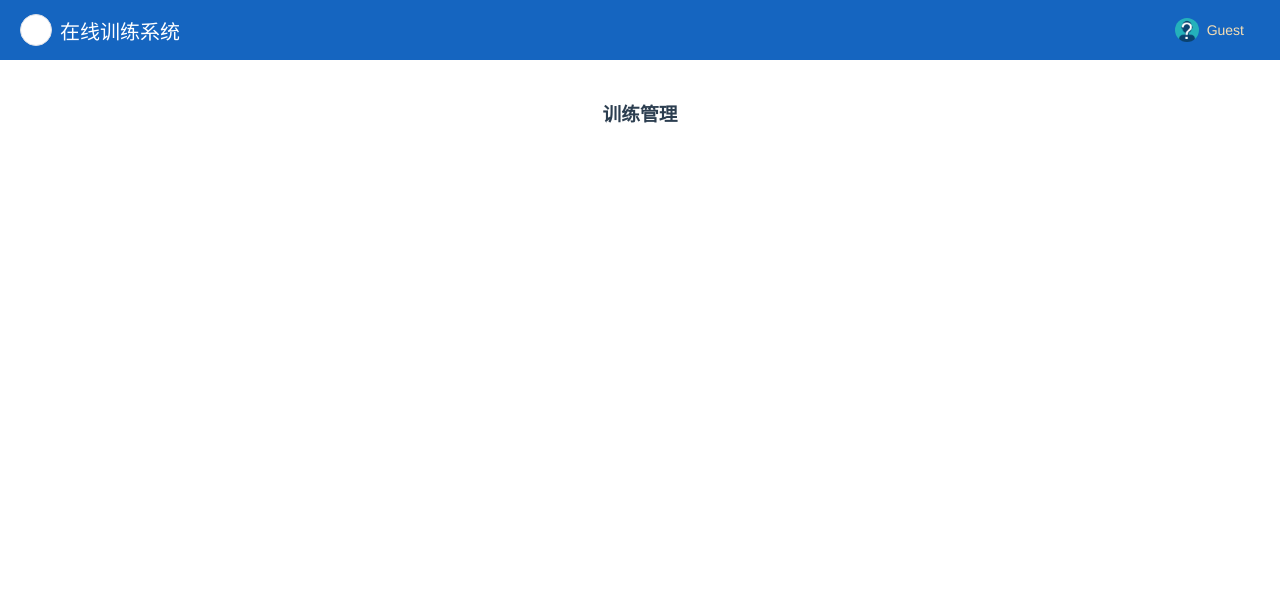
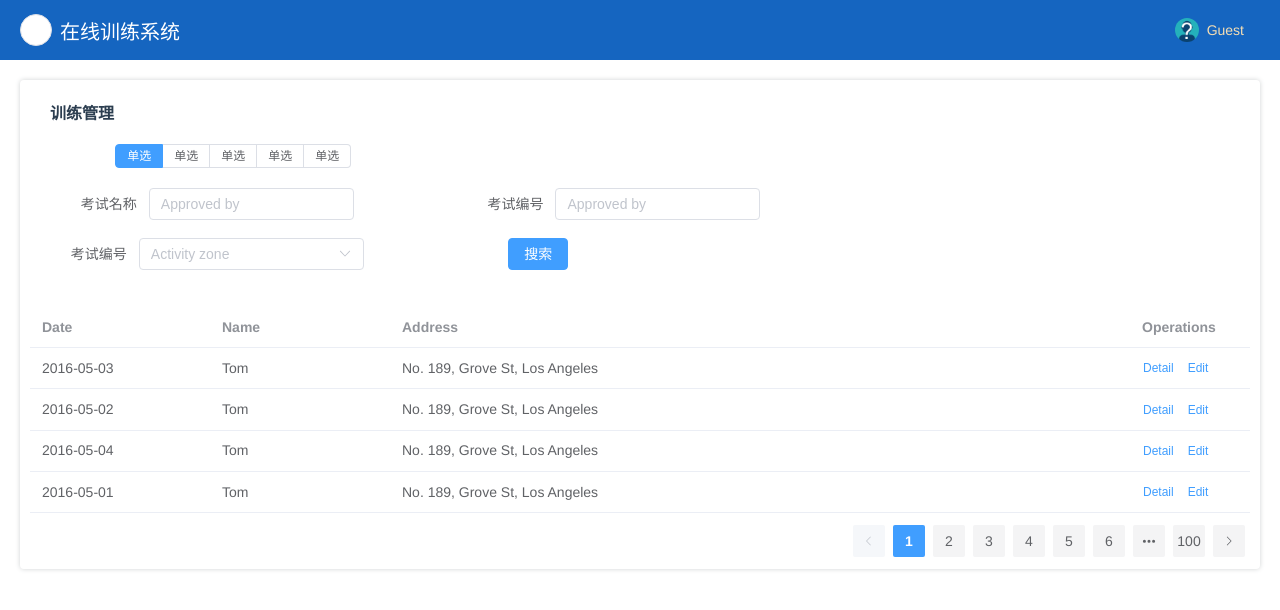
Before and after one commit to Freeaii/Online-test-platform, a Vue app: page /exercise_manage in a window 1280 px wide. Shown: the top 610 px of the page. Built offline with nearby package versions, Linux system fonts and the light colour scheme.

Commit message:
训练页面

```diff
--- a/src/views/teacher/exercise/Index.vue
+++ b/src/views/teacher/exercise/Index.vue
@@ -1,12 +1,112 @@
 <template>
-  <div>
-    <h1>训练管理</h1>
+  <div class="container">
+  <h4 class="title">训练管理</h4>
+    <el-row>
+      <el-col :span="8">
+        <el-checkbox-group v-model="selectedValue" size="small">
+          <el-checkbox-button
+            v-for="item in list"
+            :key="item.value"
+            :label="item.value"
+            @click="handleClick(item.value)"
+            >{{ item.label }}
+          </el-checkbox-button>
+        </el-checkbox-group>
+      </el-col>
+    </el-row>
+    <el-form :inline="true" :model="form" class="search-form">
+      <el-row justify="between">
+        <el-col :span="8">
+          <el-form-item label="考试名称">
+            <el-input v-model="form.name" placeholder="Approved by"></el-input>
+          </el-form-item>
+        </el-col>
+        <el-col :span="8">
+           <el-form-item label="考试编号">
+            <el-input v-model="form.id" placeholder="Approved by"></el-input>
+          </el-form-item>
+        </el-col>
+      </el-row>
+      <el-row>
+        <el-col :span="8">
+          <el-form-item label="考试编号">
+            <el-select v-model="form.region" placeholder="Activity zone">
+              <el-option label="Zone one" value="shanghai"></el-option>
+              <el-option label="Zone two" value="beijing"></el-option>
+            </el-select>
+          </el-form-item>
+        </el-col>
+        <el-col :span="4">
+          <el-button type="primary">搜索</el-button>
+        </el-col>
+      </el-row>
+    </el-form>
+    <exercise-table></exercise-table>
   </div>
 </template>
 
-<script setup>
-
+<script>
+import { reactive, toRef, toRefs } from "vue";
+import exerciseTable from './components/ExerciseTable.vue';
+const selectButtons = [
+  {
+    label: "单选",
+    value: 1,
+  },
+  {
+    label: "单选",
+    value: 2,
+  },
+  {
+    label: "单选",
+    value: 3,
+  },
+  {
+    label: "单选",
+    value: 4,
+  },
+  {
+    label: "单选",
+    value: 5,
+  },
+];
+export default {
+  name: "exercise_index",
+  components: {
+    exerciseTable
+  },
+  setup() {
+    const stateSelect = reactive({
+      selectedValue: [1],
+      list: selectButtons,
+    });
+    function handleClick(value) {
+      stateSelect.selectedValue = [value];
+    }
+    const form = reactive({
+      name: null, // 考试名称
+      id: null, // 考试编号
+    });
+    return {
+      ...toRefs(stateSelect),
+      form,
+      handleClick,
+    };
+  },
+};
 </script>
 
 <style lang="scss" scoped>
+.container {
+  padding: 10px;
+  box-shadow: 0 0 5px #d0d3d4;
+  border-radius: 4px;
+  .title {
+    text-align: left;
+    margin: 10px 0 20px 20px;
+  }
+  .search-form {
+    margin: 20px 0;
+  }
+}
 </style>
--- /dev/null
+++ b/src/views/teacher/exercise/components/ExerciseTable.vue
@@ -0,0 +1,66 @@
+<template>
+  <el-table :data="tableData" style="width: 100%">
+    <el-table-column prop="date" label="Date" width="180" />
+    <el-table-column prop="name" label="Name" width="180" />
+    <el-table-column prop="address" label="Address" />
+    <el-table-column fixed="right" label="Operations" width="120">
+      <template #default>
+        <el-button type="text" size="small" @click="handleClick"
+          >Detail</el-button
+        >
+        <el-button type="text" size="small">Edit</el-button>
+      </template>
+    </el-table-column>
+  </el-table>
+  <div class="pagination-container">
+    <el-pagination background layout="prev, pager, next" :total="1000"></el-pagination>
+  </div>
+</template>
+
+<script>
+import { toRefs, reactive } from 'vue'
+let tableData = [
+    {
+        date: '2016-05-03',
+        name: 'Tom',
+        address: 'No. 189, Grove St, Los Angeles',
+    },
+    {
+        date: '2016-05-02',
+        name: 'Tom',
+        address: 'No. 189, Grove St, Los Angeles',
+    },
+    {
+        date: '2016-05-04',
+        name: 'Tom',
+        address: 'No. 189, Grove St, Los Angeles',
+    },
+    {
+        date: '2016-05-01',
+        name: 'Tom',
+        address: 'No. 189, Grove St, Los Angeles',
+    },
+]
+export default {
+    setup() {
+        const state = reactive({
+            tableData
+        })
+        function handleClick() {
+
+        }
+        return {
+            ...toRefs(state),
+            handleClick
+        }
+    }
+}
+</script>
+
+<style lang="scss" scoped>
+.pagination-container {
+    display: flex;
+    justify-content: right;
+    margin-top: 10px;
+}
+</style>
```
